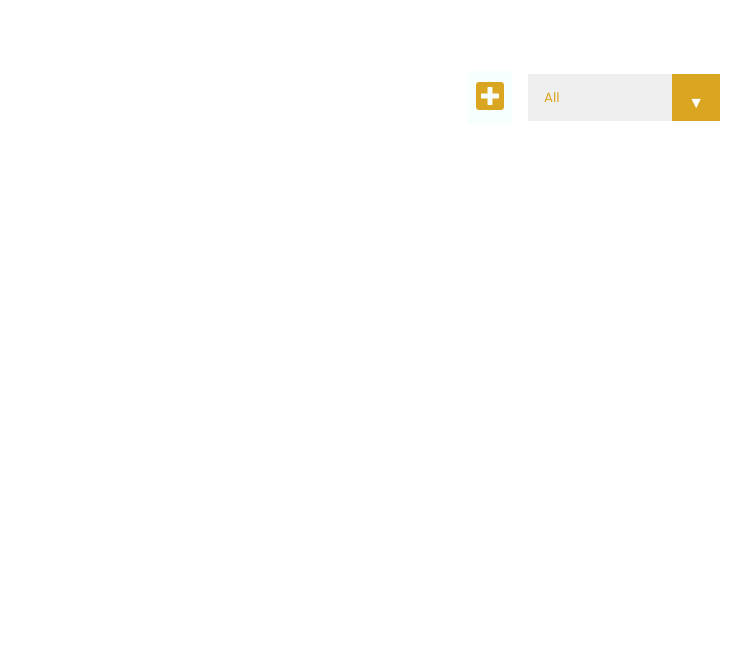
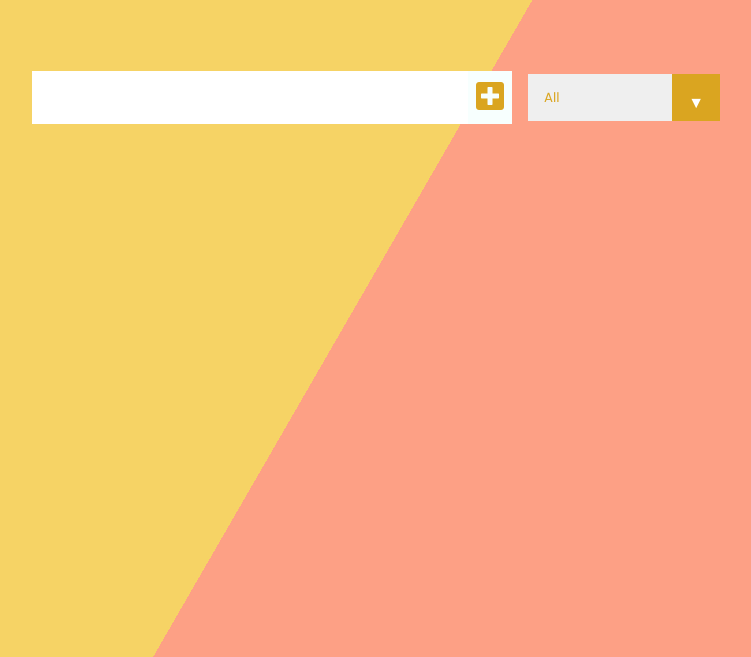
Before and after one commit to Lanhpt/TODO, a plain HTML site: page index.html in a window 1280 px wide. Shown: the part 143-800 px from the top of the page, without its empty margins (256-1007 px from the left). Drawn offline with Linux system fonts and the light colour scheme.

Commit message:
Update style.css

```diff
--- a/style.css
+++ b/style.css
@@ -4,7 +4,7 @@
   box-sizing: border-box;
 }
 body {
-  background-image: /*linear-gradient(120deg, #f6d365 0%, #fda085 100%)*/ Gold;
+  background-image: linear-gradient(120deg, #f6d365 50%, #fda085 50%);
   color: white;
   font-family: "Poppins", sans-serif;
   min-height: 100vh;
```
